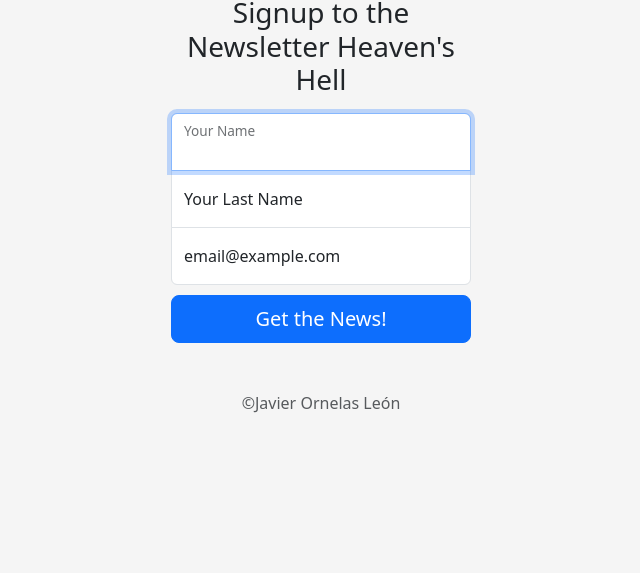
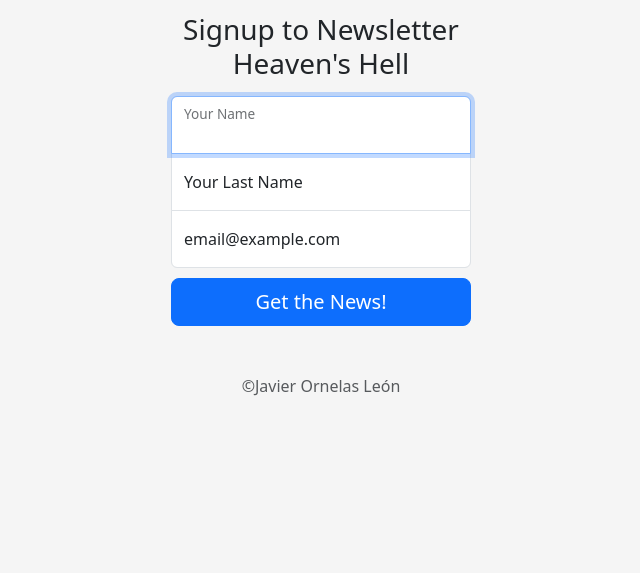
Before and after one commit to JEdLeon/newsletter-signup, a website: page signup.html in a window 1280 px wide. Shown: the part 227-800 px from the top of the page, without its empty margins (319-959 px from the left). Drawn offline with nearby package versions, Linux system fonts and the light colour scheme.

Commit message:
second commit

```diff
--- a/signup.html
+++ b/signup.html
@@ -26,7 +26,7 @@
     <main class="form-signin w-100 m-auto">
         <form action="/" method="post">
             <img class="mb-4" src="img/android-chrome-192x192.png" alt="" width="72" height="57">
-            <h1 class="h3 mb-3 fw-normal">Signup to the Newsletter Heaven's Hell</h1>
+            <h1 class="h3 mb-3 fw-normal">Signup to Newsletter Heaven's Hell</h1>
 
             <div class="form-floating">
                 <input type="text" class="form-control" name="name" id="floatingName" placeholder="Your Name..."
```
